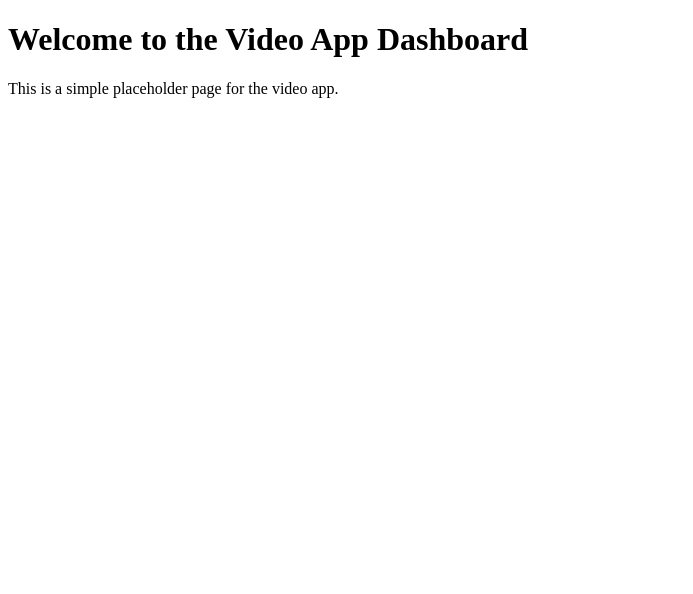
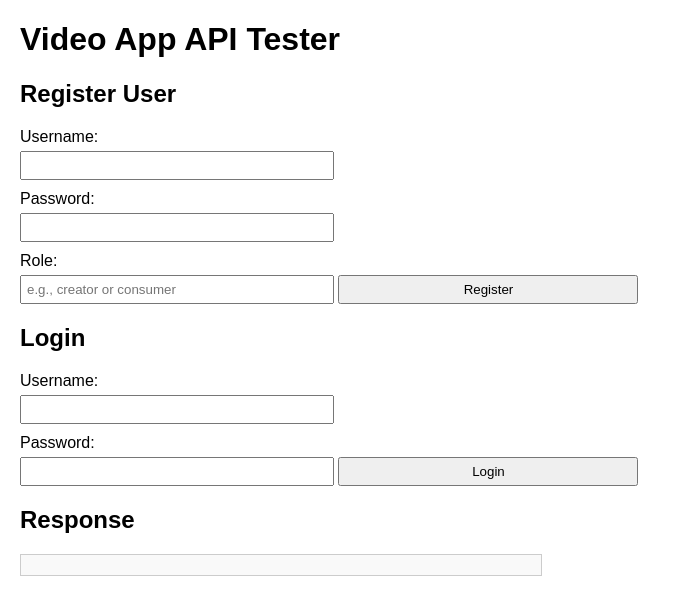
Before and after one commit to akshay7673/video_app, a plain HTML site: page static/index.html in a window 1280 px wide. Shown: the whole page, without its empty margins (0-693 px from the left). Drawn offline with Linux system fonts and the light colour scheme.

Commit message:
Added UI for API testing

```diff
--- a/static/index.html
+++ b/static/index.html
@@ -3,10 +3,87 @@
 <head>
     <meta charset="UTF-8">
     <meta name="viewport" content="width=device-width, initial-scale=1.0">
-    <title>Video App Dashboard</title>
+    <title>Video App</title>
+    <style>
+        body {
+            font-family: Arial, sans-serif;
+            margin: 20px;
+        }
+        label {
+            display: block;
+            margin-top: 10px;
+        }
+        input, button {
+            margin-top: 5px;
+            padding: 5px;
+            width: 300px;
+        }
+        .response {
+            margin-top: 20px;
+            padding: 10px;
+            border: 1px solid #ccc;
+            background-color: #f9f9f9;
+            max-width: 500px;
+        }
+    </style>
 </head>
 <body>
-    <h1>Welcome to the Video App Dashboard</h1>
-    <p>This is a simple placeholder page for the video app.</p>
+    <h1>Video App API Tester</h1>
+
+    <section id="register">
+        <h2>Register User</h2>
+        <label>Username:</label>
+        <input type="text" id="reg-username">
+        <label>Password:</label>
+        <input type="password" id="reg-password">
+        <label>Role:</label>
+        <input type="text" id="reg-role" placeholder="e.g., creator or consumer">
+        <button onclick="registerUser()">Register</button>
+    </section>
+
+    <section id="login">
+        <h2>Login</h2>
+        <label>Username:</label>
+        <input type="text" id="login-username">
+        <label>Password:</label>
+        <input type="password" id="login-password">
+        <button onclick="loginUser()">Login</button>
+    </section>
+
+    <section id="response">
+        <h2>Response</h2>
+        <div id="response-output" class="response"></div>
+    </section>
+
+    <script>
+        const baseUrl = "https://videoappunique123.azurewebsites.net/api";
+
+        async function registerUser() {
+            const username = document.getElementById("reg-username").value;
+            const password = document.getElementById("reg-password").value;
+            const role = document.getElementById("reg-role").value;
+
+            const response = await fetch(`${baseUrl}/users/register`, {
+                method: "POST",
+                headers: { "Content-Type": "application/json" },
+                body: JSON.stringify({ username, password, role })
+            });
+            const data = await response.json();
+            document.getElementById("response-output").innerText = JSON.stringify(data, null, 2);
+        }
+
+        async function loginUser() {
+            const username = document.getElementById("login-username").value;
+            const password = document.getElementById("login-password").value;
+
+            const response = await fetch(`${baseUrl}/users/login`, {
+                method: "POST",
+                headers: { "Content-Type": "application/json" },
+                body: JSON.stringify({ username, password })
+            });
+            const data = await response.json();
+            document.getElementById("response-output").innerText = JSON.stringify(data, null, 2);
+        }
+    </script>
 </body>
 </html>
```
